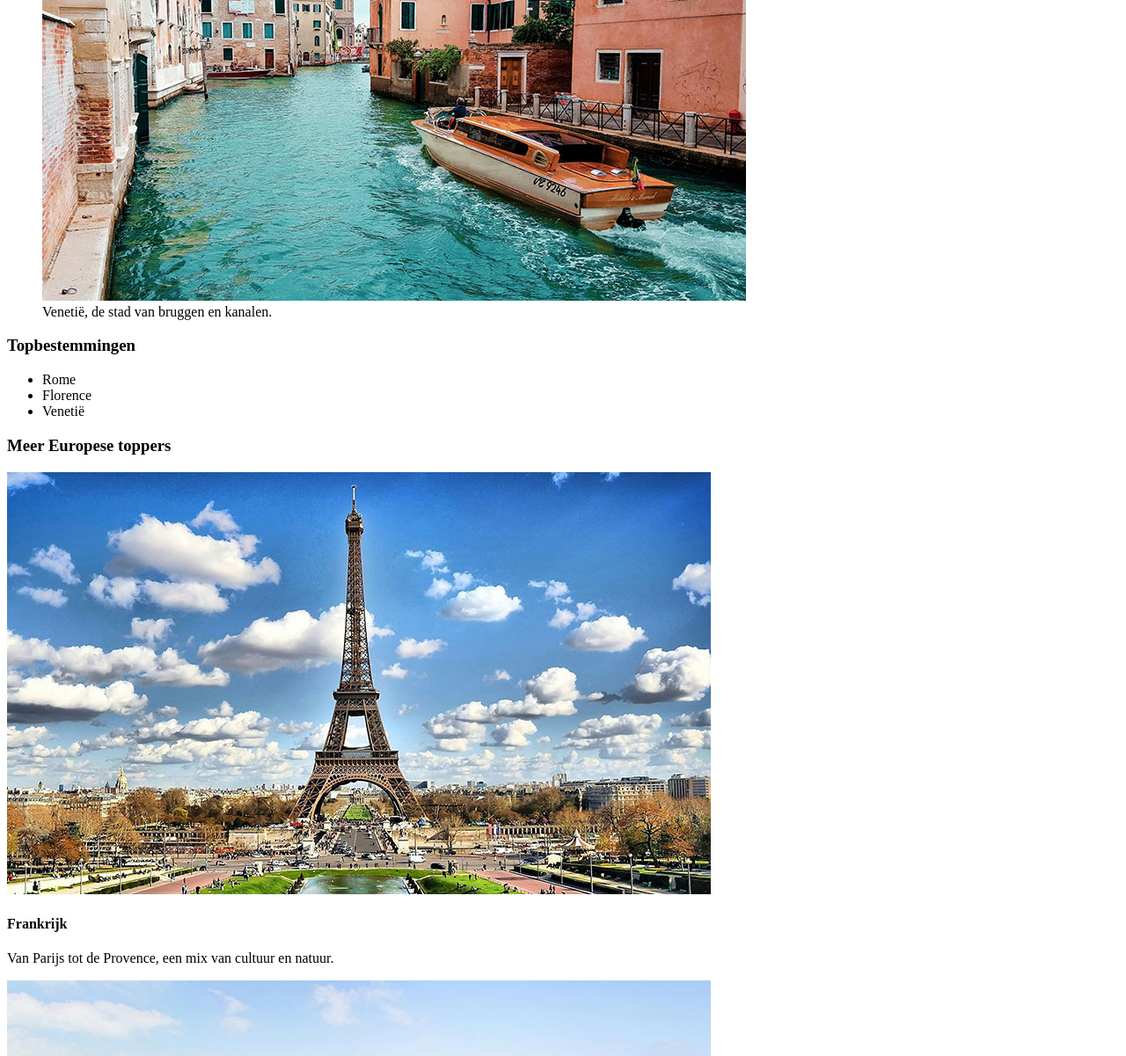
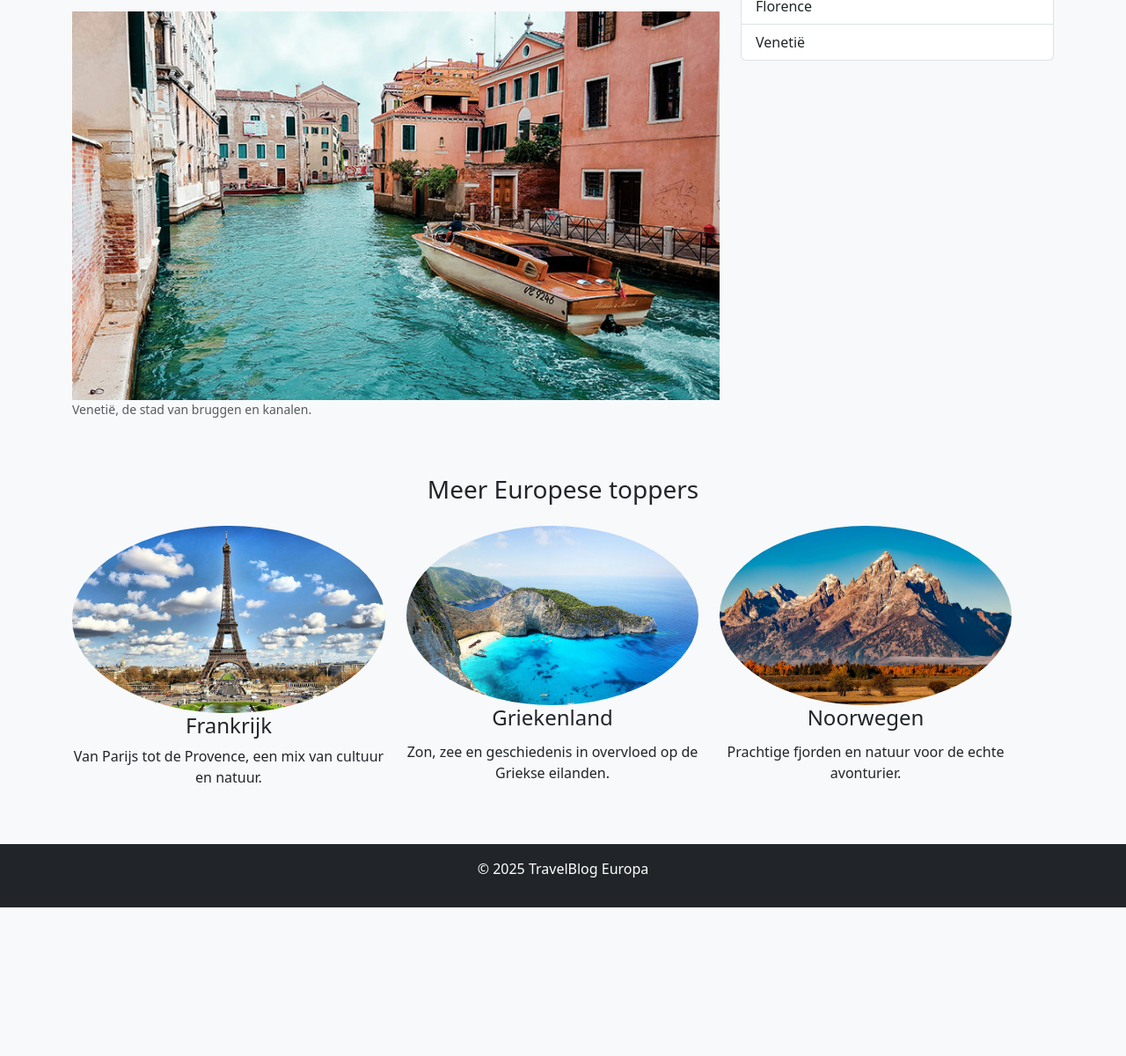
Before and after one commit to aachmoham/web_dev, a website: page 08.Bootstrap/TravelblogEurope/index.html in a window 1280 px wide. Shown: the part 337-1538 px from the top of the page at 88% size. After the commit the page ends 1369 px from the top, so only its background shows below. Drawn offline with nearby package versions, Linux system fonts and the light colour scheme.

Commit message:
travelblog

```diff
--- a/08.Bootstrap/TravelblogEurope/index.html
+++ b/08.Bootstrap/TravelblogEurope/index.html
@@ -5,57 +5,58 @@
 	<meta charset="UTF-8">
 	<meta name="viewport" content="width=device-width, initial-scale=1.0">
 	<title>TravelBlog Europa</title>
+	<link rel="stylesheet" href="https://cdn.jsdelivr.net/npm/bootstrap@5.3.8/dist/css/bootstrap.min.css">
 </head>
 
-<body>
+<body class="bg-light">
 
-	<header>
-		<h1>TravelBlog Europa</h1>
+	<header class="bg-primary text-white text-center py-5">
+		<h1 class="fw-bold">TravelBlog Europa</h1>
 		<p>Ontdek de mooiste plekken van ons continent</p>
 	</header>
 
-	<main>
-		<section>
-			<article>
+	<main class="container my-5">
+		<section class="row mb-5">
+			<article class="col-lg-8">
 				<h2>Reizen door Italië</h2>
 				<p>Italië staat bekend om zijn rijke geschiedenis, heerlijke keuken en prachtige landschappen. Van de
 					gondels in Venetië tot de ruïnes van Rome, elke stad heeft zijn eigen charme.</p>
-				<figure>
-					<img src="img/italy800.jpg" alt="Uitzicht over Venetië">
-					<figcaption>Venetië, de stad van bruggen en kanalen.</figcaption>
+				<figure class="figure">
+					<img src="img/italy800.jpg" class="img-fluid" alt="Uitzicht over Venetië">
+					<figcaption class="figure-caption">Venetië, de stad van bruggen en kanalen.</figcaption>
 				</figure>
 			</article>
-			<aside>
+			<aside class="col-lg-4">
 				<h3>Topbestemmingen</h3>
-				<ul>
-					<li>Rome</li>
-					<li>Florence</li>
-					<li>Venetië</li>
+				<ul class="list-group">
+					<li class="list-group-item">Rome</li>
+					<li class="list-group-item">Florence</li>
+					<li class="list-group-item">Venetië</li>
 				</ul>
 			</aside>
 		</section>
 
-		<section>
-			<h3>Meer Europese toppers</h3>
-			<div>
-				<img src="img/france800.jpg" alt="Eiffeltoren in Parijs">
+		<section class="row">
+			<h3 class="text-center mb-4">Meer Europese toppers</h3>
+			<div class="text-center col-md-4">
+				<img src="img/france800.jpg" class="img-fluid rounded-circle" alt="Eiffeltoren in Parijs">
 				<h4>Frankrijk</h4>
 				<p>Van Parijs tot de Provence, een mix van cultuur en natuur.</p>
 			</div>
-			<div>
-				<img src="img/greece800.jpg" alt="Santorini, Griekenland">
+			<div class="row text-center col-md-4">
+				<img src="img/greece800.jpg" class="img-fluid rounded-circle" alt="Santorini, Griekenland">
 				<h4>Griekenland</h4>
 				<p>Zon, zee en geschiedenis in overvloed op de Griekse eilanden.</p>
 			</div>
-			<div>
-				<img src="img/norway800.jpg" alt="Fjorden in Noorwegen">
+			<div class="row text-center col-md-4">
+				<img src="img/norway800.jpg" class="img-fluid rounded-circle" alt="Fjorden in Noorwegen">
 				<h4>Noorwegen</h4>
 				<p>Prachtige fjorden en natuur voor de echte avonturier.</p>
 			</div>
 		</section>
 	</main>
 
-	<footer>
+	<footer class="bg-dark text-white text-center py-3">
 		<p>&copy; 2025 TravelBlog Europa</p>
 	</footer>
 
```
Also changed, not shown: 08.Bootstrap/HealthyLife/index.html (+1 -1 lines).
